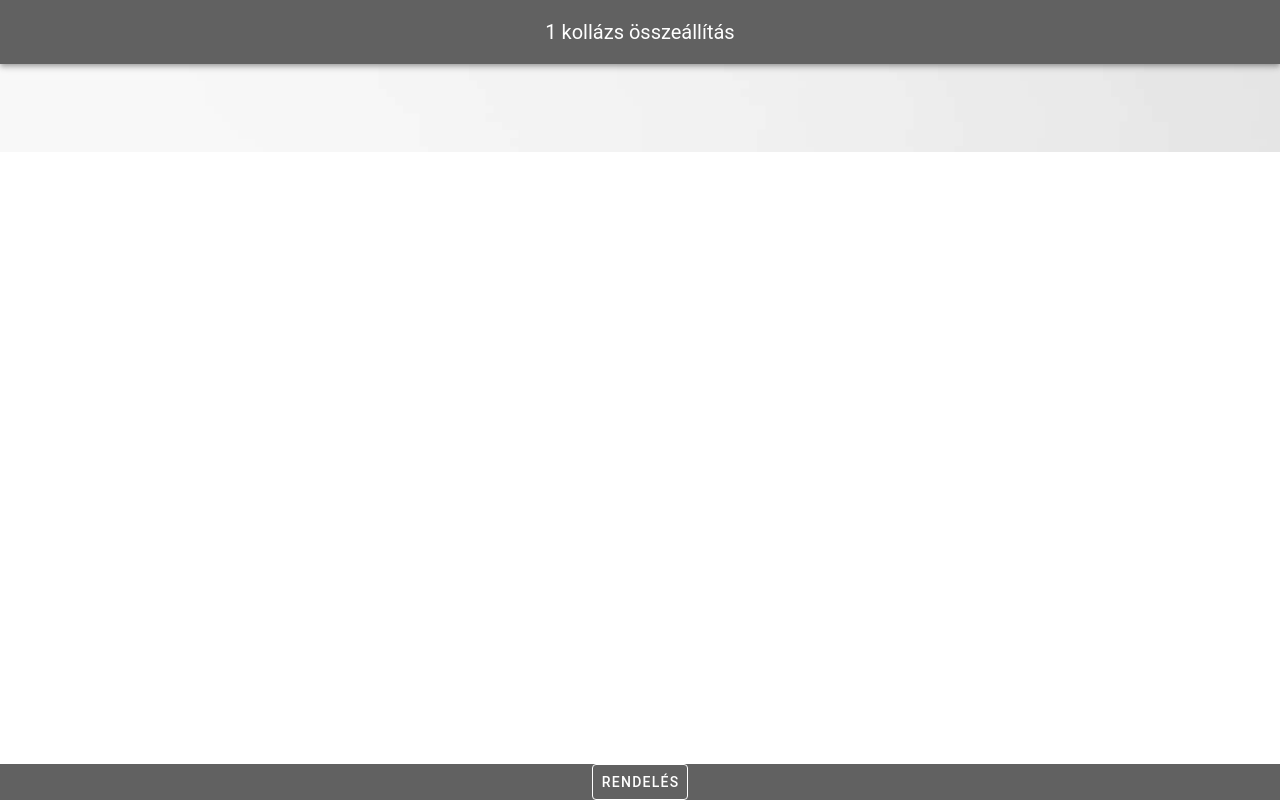
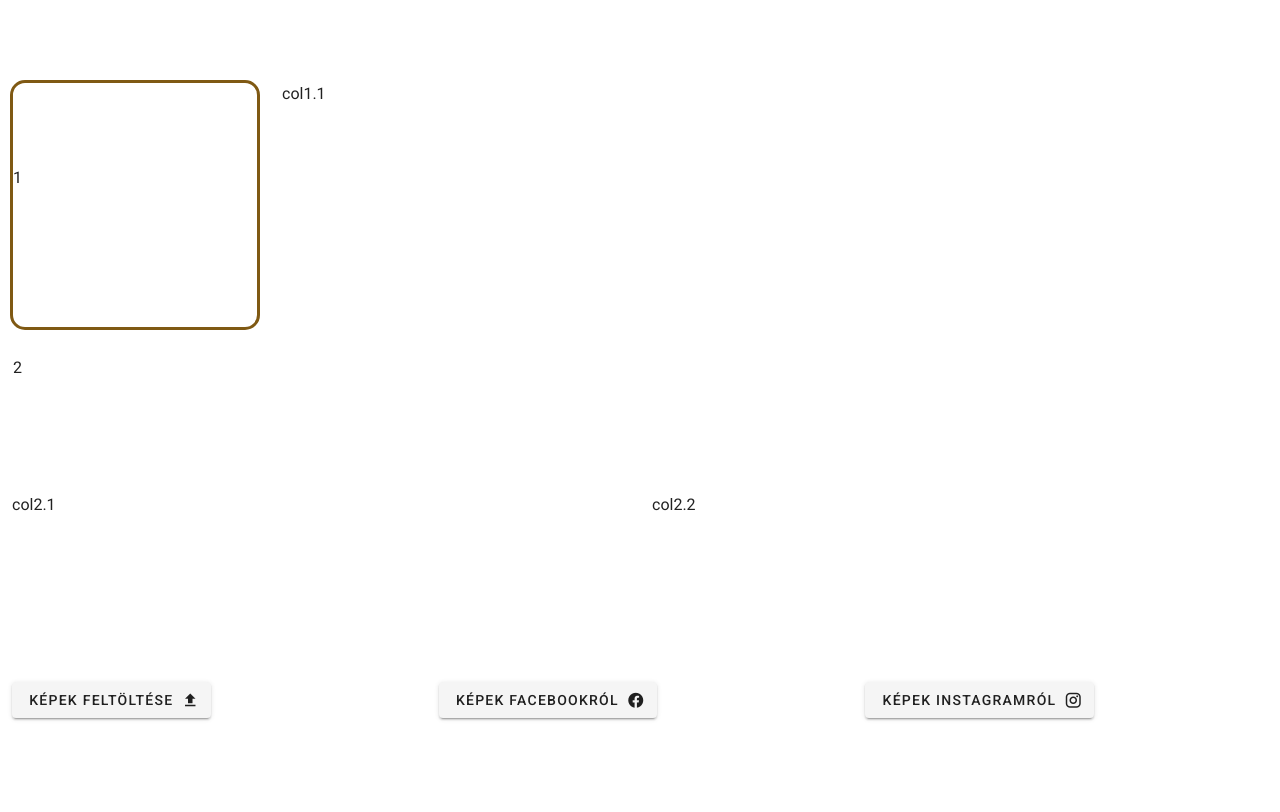
Before and after one commit to tamasbalogh/heta, a Vue app: page /#/order/1 in a window 1280 px wide. Built offline with nearby package versions, Linux system fonts and the light colour scheme.

Commit message:
order page

```diff
--- a/package.json
+++ b/package.json
@@ -8,6 +8,7 @@
     "lint": "vue-cli-service lint"
   },
   "dependencies": {
+    "@mdi/font": "^5.3.45",
     "core-js": "^3.6.5",
     "vue": "^2.6.11",
     "vue-router": "^3.2.0",
--- a/public/index.html
+++ b/public/index.html
@@ -7,9 +7,7 @@
     <link rel="icon" href="<%= BASE_URL %>logo.svg">
     <!-- <title><%= htmlWebpackPlugin.options.title %></title> -->
     <title>HeTa Canvas & Pic</title>
-    <!-- link rel="stylesheet" href="https://fonts.googleapis.com/css?family=Roboto:100,300,400,500,700,900"-->
-    <link rel="stylesheet" href="https://fonts.googleapis.com/css2?family=Raleway:wght@200&display=swap" >
-    <link rel="stylesheet" href="https://cdn.jsdelivr.net/npm/@mdi/font@latest/css/materialdesignicons.min.css">
+    <link rel="stylesheet" href="https://fonts.googleapis.com/css?family=Roboto:100,300,400,500,700,900">
   </head>
   <body>
     <noscript>
--- a/src/plugins/vuetify.js
+++ b/src/plugins/vuetify.js
@@ -1,20 +1,12 @@
 import Vue from 'vue';
 import Vuetify from 'vuetify/lib';
+import '@mdi/font/css/materialdesignicons.css'
+
 
 Vue.use(Vuetify);
 
 export default new Vuetify({
-    theme: {
-        themes: {
-            light: {
-                primary: '#616161',
-                secondary: '#424242',
-                accent: '#ed5281',
-                error: '#FF5252',
-                info: '#2196F3',
-                success: '#4CAF50',
-                warning: '#FFC107'
-            }
-        }
+    icons: {
+        iconfont: 'mdi'
     }
 })
--- a/src/views/Home.vue
+++ b/src/views/Home.vue
@@ -1,9 +1,9 @@
 <template>
     <div>
         <AppBar/>
-        <v-content>
+        <v-main>
             <HomeContent/>
-        </v-content>
+        </v-main>
         <Footer/>
     </div>
 </template>
--- a/src/views/Order.vue
+++ b/src/views/Order.vue
@@ -1,24 +1,41 @@
 <template>
-    <span>
-        <v-app-bar height="64" class="grey darken-2 white--text">
+<!--        <v-app-bar height="64" class="grey darken-2 white&#45;&#45;text">-->
+<!--            <v-row>-->
+<!--                <v-col>-->
+<!--                    <v-toolbar-title class="d-flex justify-space-around"> {{ this.$route.params.type }} kollázs összeállítás</v-toolbar-title>-->
+<!--                </v-col>-->
+<!--            </v-row>-->
+<!--        </v-app-bar>-->
+        <v-container fluid fill-height class="bg-img">
             <v-row>
-                <v-col>
-                    <v-toolbar-title class="d-flex justify-space-around"> {{ this.$route.params.type }} kollázs összeállítás</v-toolbar-title>
-                </v-col>
+                <div class="upload-button">
+                    <div class="upload-button-content">
+                        <div class="upload-button-top">1</div>
+                        <div class="upload-button-bottom">2</div>
+                    </div>
+                </div>
+                <v-col style="height: 200px; width: 200px">col1.1</v-col>
             </v-row>
-        </v-app-bar>
-        <v-container fluid fill-height class="bg-img">
+            <v-row>
+                <v-col>col2.1</v-col>
+                <v-col>col2.2</v-col>
+            </v-row>
+
+            <v-row align="center" justify="center">
+                <v-col><v-btn>Képek feltöltése<v-icon right>mdi-upload</v-icon></v-btn></v-col>
+                <v-col><v-btn>Képek Facebookról<v-icon right>mdi-facebook</v-icon></v-btn></v-col>
+                <v-col><v-btn>Képek Instagramról<v-icon right>mdi-instagram</v-icon></v-btn></v-col>
+            </v-row>
         </v-container>
-        <v-footer class="grey darken-2" absolute padless>
-            <v-row>
-                <v-col>
-                    <div class="text-center">
-                        <v-btn color="white" class="pa-2" outlined >Rendelés</v-btn>
-                   </div>
-                </v-col>
-            </v-row>
-        </v-footer>
-    </span>
+<!--        <v-footer class="grey darken-2" absolute padless>-->
+<!--            <v-row>-->
+<!--                <v-col>-->
+<!--                    <div class="text-center">-->
+<!--                        <v-btn color="white" class="pa-2" outlined >Rendelés</v-btn>-->
+<!--                   </div>-->
+<!--                </v-col>-->
+<!--            </v-row>-->
+<!--        </v-footer>-->
 </template>
 
 <script>
@@ -37,11 +54,24 @@
 
 <style scoped>
 
-    .bg-img {
-        background: url('../assets/living-room.jpg');
-        background-size: cover;
-        width: 100%;
-        height: 100%;
-    }
+.upload-button {
+    margin: 10px;
+    width: 250px;
+    height: 250px;
+    line-height: 190px;
+    border-style: solid;
+    border-radius: 15px;
+    animation: blinkingBackground 3s infinite;
+}
+
+.upload-button-content {
+    position: absolute;
+    width: 100%;
+    height: 50%;
+}
+
+@keyframes blinkingBackground{
+    50%		{ border-color: orange;}
+}
 
 </style>
```
Also changed, not shown: 1 other file (tests, documents, lock files or other folders).
